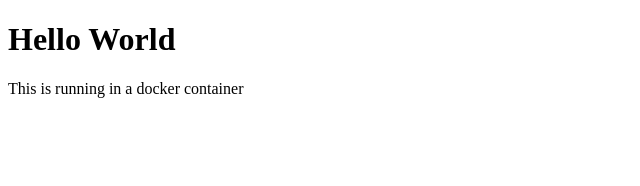
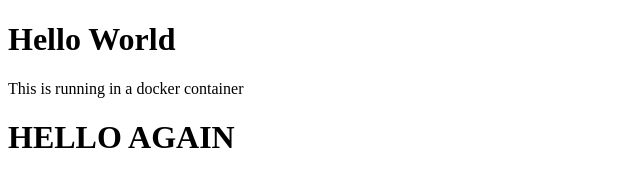
Before and after one commit to GbrSoliva/gabrielsoliva, a plain HTML site: page index.html in a window 1280 px wide. Shown: the whole page, without its empty margins (0-640 px from the left). Drawn offline with Linux system fonts and the light colour scheme.

Commit message:
atualizado o html

```diff
--- a/index.html
+++ b/index.html
@@ -7,5 +7,6 @@
   <body>
     <h1>Hello World</h1>
     <p>This is running in a docker container</p>
+    <h1> HELLO AGAIN</h1>
   </body>
 </html>
```
